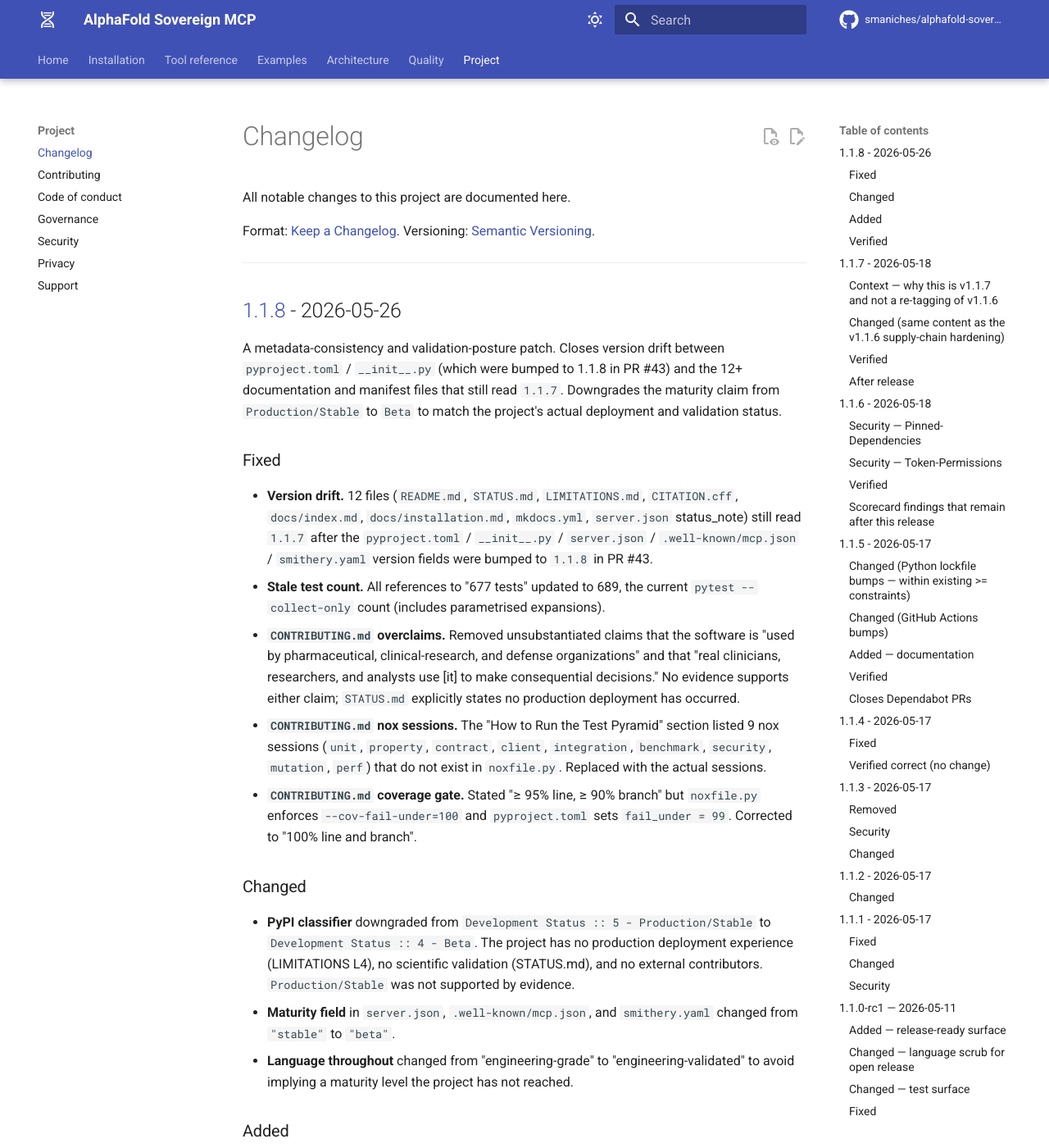
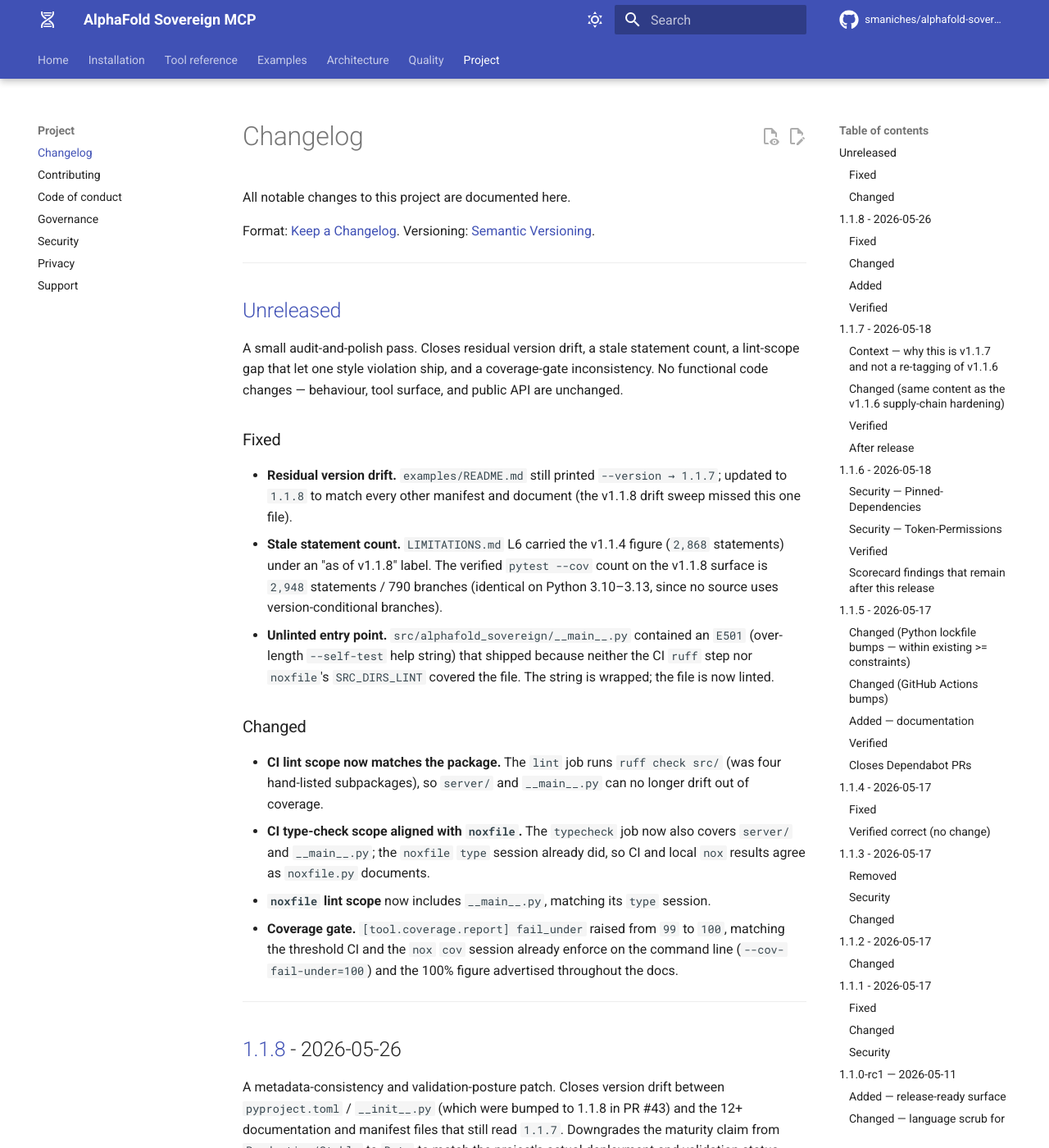
Before and after one commit to smaniches/alphafold-sovereign-mcp, an MkDocs documentation site: the page built from docs/changelog.md, in a window 1280 px wide and 1400 px high. Shown: the whole window at 82% size. Built offline with MkDocs 1.6.1 and Material for MkDocs 9.7.7, drawn with Linux system fonts in a browser that asks for light colours; comment, search, counter and statistics services are not loaded.

Commit message:
fix: close lint-scope, version-drift, and coverage-gate gaps (audit pass) (#49)
A small audit-and-polish pass on the published v1.1.8 surface. No
functional code changes — behaviour, tool surface, and public API are
unchanged. Every fix is verified against the actual codebase.

- Wrap an over-length `--self-test` help string in `__main__.py` (E501).
  It shipped because neither the CI ruff step nor noxfile SRC_DIRS_LINT
  covered the entry point.
- CI `lint` job now runs `ruff check src/` (was four hand-listed
  subpackages) so `server/` and `__main__.py` can't drift out of scope.
- CI `typecheck` job now also covers `server/` and `__main__.py`,
  matching the noxfile `type` session (which already did) per the
  noxfile's own "CI uses these same sessions" contract.
- noxfile `SRC_DIRS_LINT` now includes `__main__.py`, matching its
  `type` scope.
- examples/README.md printed `--version → 1.1.7`; corrected to 1.1.8
  (the v1.1.8 drift sweep missed this file).
- LIMITATIONS.md L6 carried the stale v1.1.4 figure (2,868 statements)
  under an "as of v1.1.8" label; the verified `pytest --cov` count is
  2,948 statements / 790 branches (version-stable across 3.10–3.13).
- Raise `[tool.coverage.report] fail_under` 99 → 100 to match the
  threshold CI and `nox cov` already enforce and the docs advertise.

Verified: 689 tests pass, 100% line+branch coverage, ruff/mypy clean on
the expanded scope, wheel+sdist build, `--self-test`/`--version`/`--help`
all behave identically.

https://claude.ai/code/session_01FME2QaVMo9P92wPdmjhbaV

Co-authored-by: Claude <noreply@anthropic.com>

```diff
--- a/CHANGELOG.md
+++ b/CHANGELOG.md
@@ -4,6 +4,45 @@ All notable changes to this project are documented here.
 
 Format: [Keep a Changelog](https://keepachangelog.com/en/1.1.0/).
 Versioning: [Semantic Versioning](https://semver.org/).
+
+---
+
+## [Unreleased]
+
+A small audit-and-polish pass. Closes residual version drift, a stale
+statement count, a lint-scope gap that let one style violation ship, and
+a coverage-gate inconsistency. No functional code changes — behaviour,
+tool surface, and public API are unchanged.
+
+### Fixed
+- **Residual version drift.** `examples/README.md` still printed
+  `--version → 1.1.7`; updated to `1.1.8` to match every other manifest
+  and document (the v1.1.8 drift sweep missed this one file).
+- **Stale statement count.** `LIMITATIONS.md` L6 carried the v1.1.4
+  figure (`2,868` statements) under an "as of v1.1.8" label. The
+  verified `pytest --cov` count on the v1.1.8 surface is `2,948`
+  statements / 790 branches (identical on Python 3.10–3.13, since no
+  source uses version-conditional branches).
+- **Unlinted entry point.** `src/alphafold_sovereign/__main__.py`
+  contained an `E501` (over-length `--self-test` help string) that
+  shipped because neither the CI `ruff` step nor `noxfile`'s
+  `SRC_DIRS_LINT` covered the file. The string is wrapped; the file is
+  now linted.
+
+### Changed
+- **CI lint scope now matches the package.** The `lint` job runs
+  `ruff check src/` (was four hand-listed subpackages), so `server/`
+  and `__main__.py` can no longer drift out of coverage.
+- **CI type-check scope aligned with `noxfile`.** The `typecheck` job
+  now also covers `server/` and `__main__.py`; the `noxfile` `type`
+  session already did, so CI and local `nox` results agree as
+  `noxfile.py` documents.
+- **`noxfile` lint scope** now includes `__main__.py`, matching its
+  `type` session.
+- **Coverage gate.** `[tool.coverage.report] fail_under` raised from
+  `99` to `100`, matching the threshold CI and the `nox` `cov` session
+  already enforce on the command line (`--cov-fail-under=100`) and the
+  100% figure advertised throughout the docs.
 
 ---
 
--- a/noxfile.py
+++ b/noxfile.py
@@ -33,6 +33,7 @@ SRC_DIRS_LINT = [
     "src/alphafold_sovereign/tools/",
     "src/alphafold_sovereign/storage/",
     "src/alphafold_sovereign/server/",
+    "src/alphafold_sovereign/__main__.py",
 ]
 SRC_DIRS_TYPE = [
     "src/alphafold_sovereign/domain/",
--- a/pyproject.toml
+++ b/pyproject.toml
@@ -286,7 +286,7 @@ omit = [
 branch = true
 
 [tool.coverage.report]
-fail_under = 99
+fail_under = 100
 exclude_lines = [
     "pragma: no cover",
     "if TYPE_CHECKING:",
```
Also changed, not shown: LIMITATIONS.md (+2 -2 lines), examples/README.md (+1 -1 lines), 2 other files.
